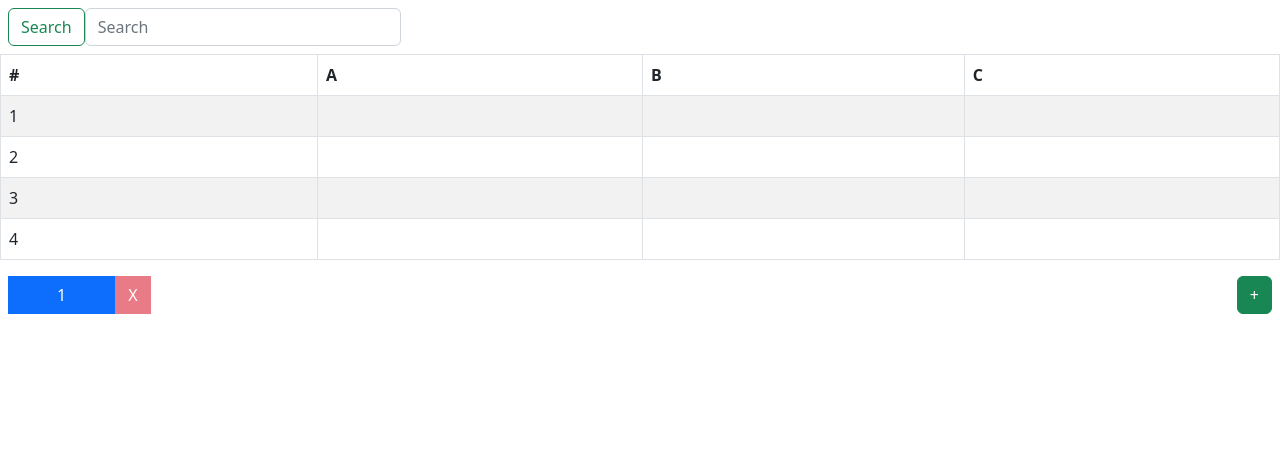
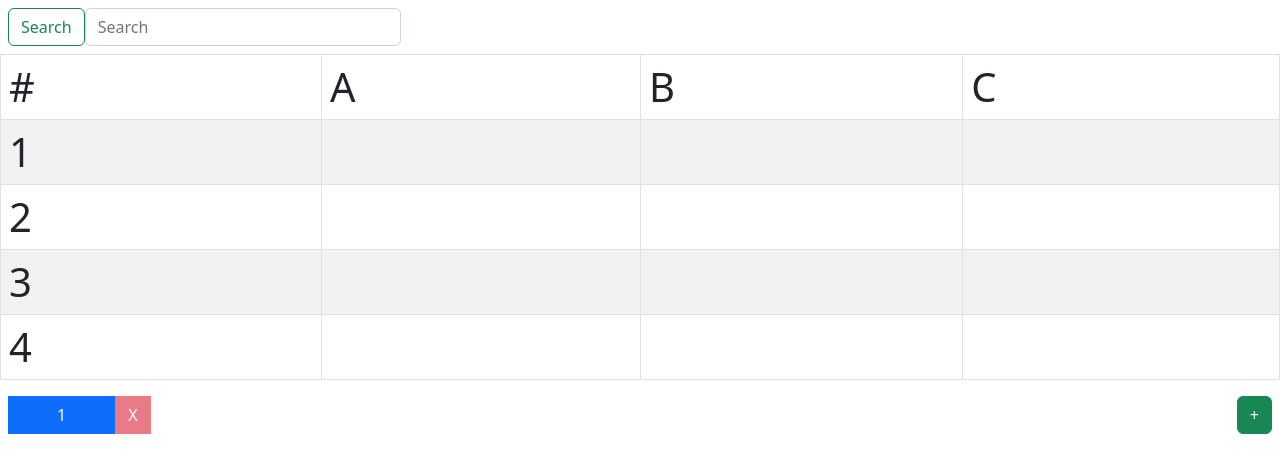
Before and after one commit to k4-100/calc, a React (Create React App) app: page / in a window 1280 px wide. Shown: the top 472 px of the page. Built offline with nearby package versions, Linux system fonts and the light colour scheme.

Commit message:
changed font size of tabs at the end in CustomTable

```diff
--- a/src/components/Sheet/CustomTable/index.tsx
+++ b/src/components/Sheet/CustomTable/index.tsx
@@ -142,17 +142,19 @@ const CustomTable: React.FC = () => {
       <Table striped bordered hover>
         <thead>
           <tr>
-            <th>#</th>
+            <th className="h1">#</th>
             {table.cells[0] &&
               table.cells[0].map((_, i) => (
-                <th key={i}>{String.fromCharCode(65 + i)}</th>
+                <th className="h1" key={i}>
+                  {String.fromCharCode(65 + i)}
+                </th>
               ))}
           </tr>
         </thead>
         <tbody>
           {table.cells.map((_, y) => (
             <tr key={y + 1}>
-              <td>{y + 1}</td>
+              <td className="h1">{y + 1}</td>
               {table.cells[y].map((data: CellClass, x) => (
                 <td
                   style={{ backgroundColor: data.wasFound ? "red" : "" }}
```
